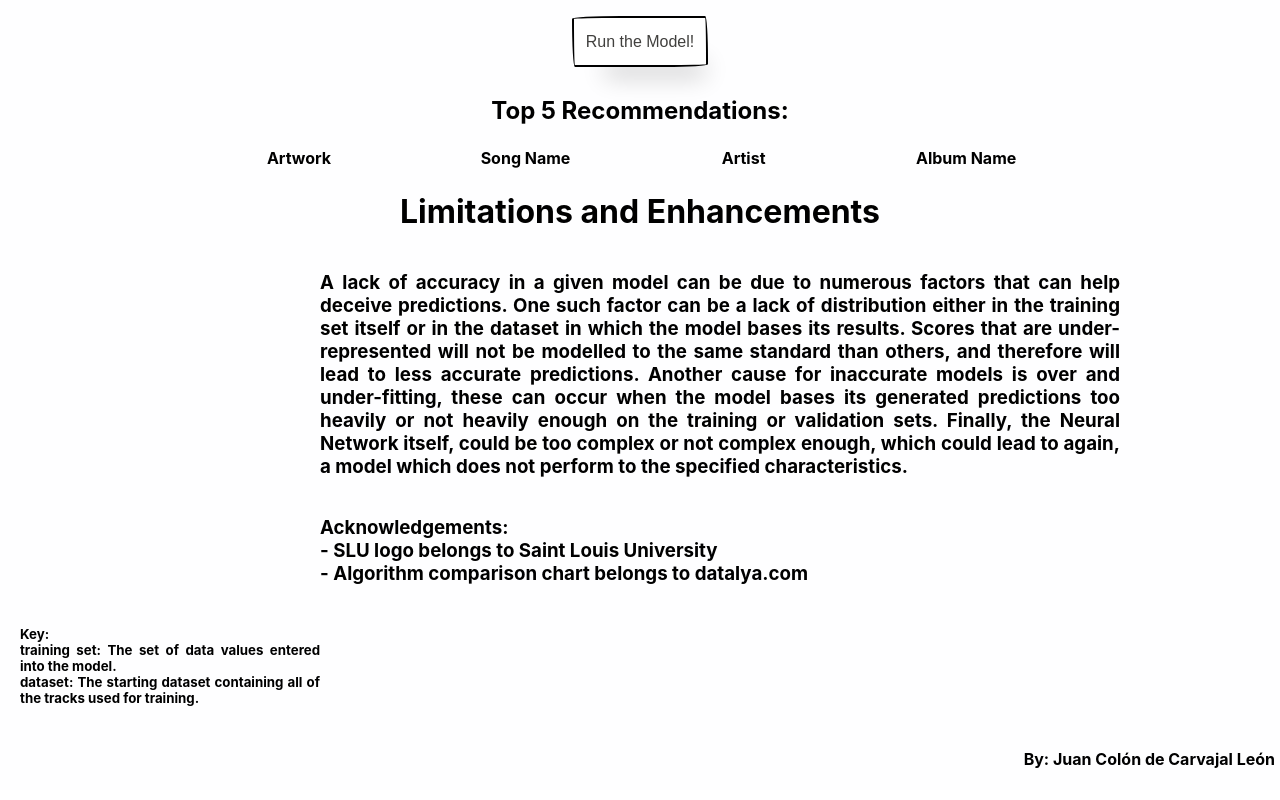
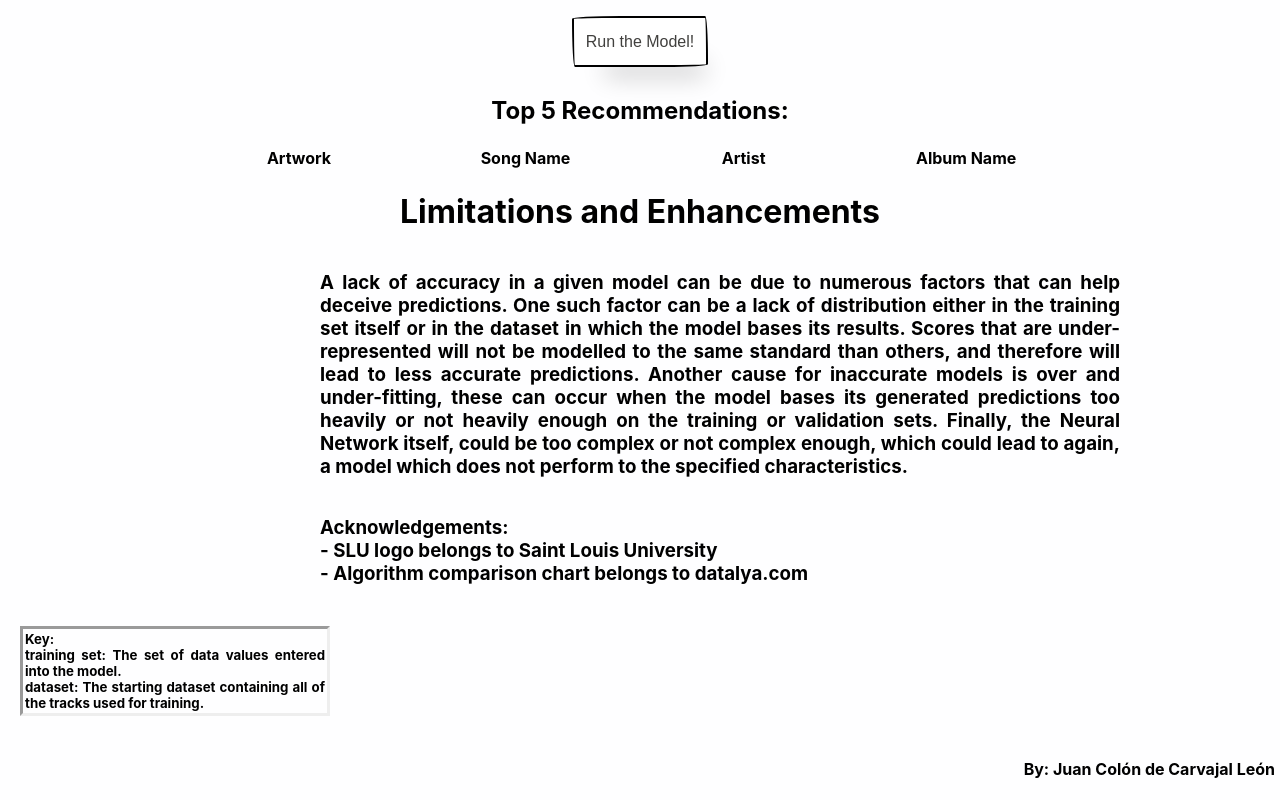
Before and after one commit to JuanC010n/Capstone-Project, a React (Create React App) app: page / in a window 1280 px wide. Shown: the part 1671-2471 px from the top of the page. Built offline with nearby package versions, Linux system fonts and the light colour scheme.

Commit message:
update to key border

```diff
--- a/src/App.css
+++ b/src/App.css
@@ -103,6 +103,8 @@
   max-width: 300px;
   margin-left: 20px;
   text-align:justify;
+  border-style: inset;
+  padding: 2px;
 }
 .texts2 {
   max-width: 800px;
```
Also changed, not shown: 1 other file (tests, documents, lock files or other folders).
